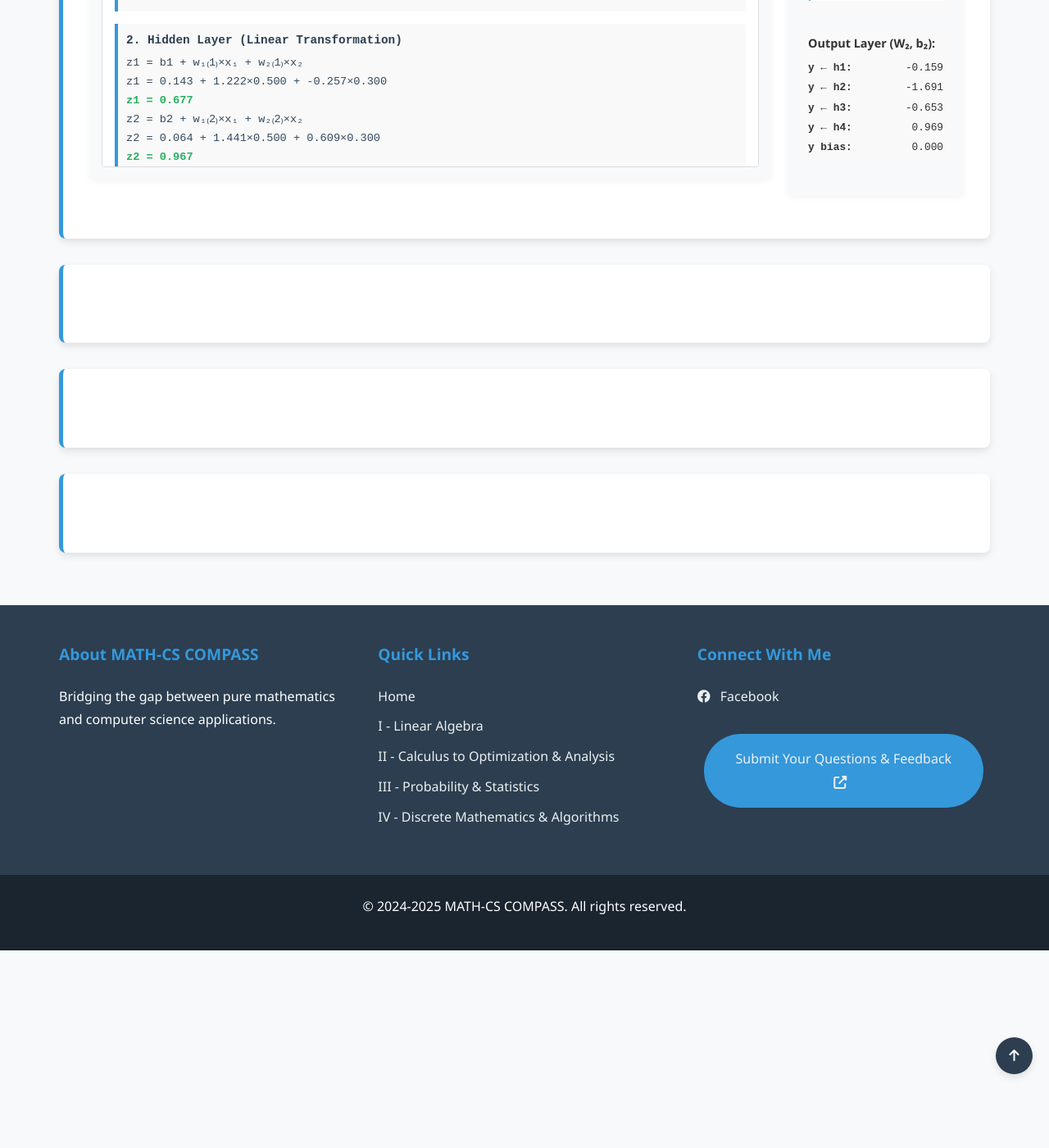
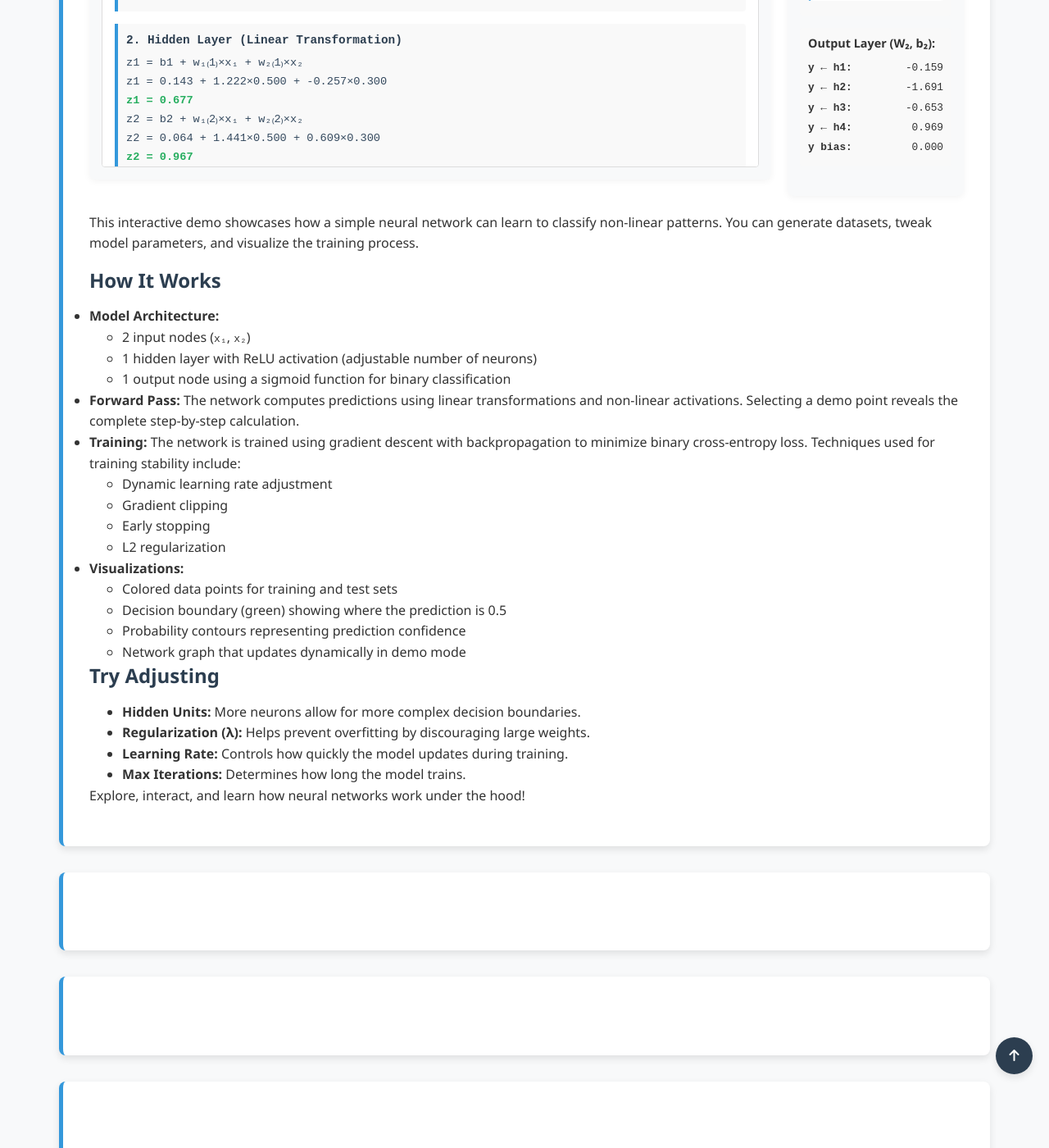
Before and after one commit to Yusukey01/yusukey01.github.io, a Jekyll site: the page built from Mathematics/Machine_learning/neural_networks.html, in a window 1280 px wide and 1400 px high, scrolled down 1966 px. Shown: the whole window at 82% size. Built offline with Jekyll 4.4.1, drawn with Linux system fonts in a browser that asks for light colours.

Commit message:
update V-4 NNs demo

```diff
--- a/Mathematics/Machine_learning/ml.html
+++ b/Mathematics/Machine_learning/ml.html
@@ -44,7 +44,7 @@ uses_python: false
                 <div class="topic-cards">
 
                     <div class="card">
-                        <div class="card-icon">AI</div>
+                        <div class="card-icon">🧠</div>
                         <h3><a href="intro_ml.html">Part 1: Intro to Machine Learning</a></h3>
                         <div class="keywords">
                             <span>Machine learning</span>
--- a/Mathematics/Machine_learning/neural_networks.html
+++ b/Mathematics/Machine_learning/neural_networks.html
@@ -27,6 +27,56 @@ uses_python: false
             <section id="demo" class="section-content">
                 <h2>Neural Networks Demo</h2>
                 <div id="neural_network_visualizer"></div>
+                <div class="nn-explanation">
+                    <p>
+                        This interactive demo showcases how a simple neural network can learn to classify non-linear patterns.
+                        You can generate datasets, tweak model parameters, and visualize the training process.
+                    </p>
+
+                    <h3>How It Works</h3>
+                    <ul>
+                        <li><strong>Model Architecture:</strong>
+                        <ul style="padding-left: 40px;">
+                            <li>2 input nodes (<code>x₁</code>, <code>x₂</code>)</li>
+                            <li>1 hidden layer with ReLU activation (adjustable number of neurons)</li>
+                            <li>1 output node using a sigmoid function for binary classification</li>
+                        </ul>
+                        </li>
+                        <li><strong>Forward Pass:</strong>
+                        The network computes predictions using linear transformations and non-linear activations. Selecting a demo point reveals the complete step-by-step calculation.
+                        </li>
+                        <li><strong>Training:</strong>
+                        The network is trained using gradient descent with backpropagation to minimize binary cross-entropy loss. Techniques used for training stability include:
+                        <ul style="padding-left: 40px;">
+                            <li>Dynamic learning rate adjustment</li>
+                            <li>Gradient clipping</li>
+                            <li>Early stopping</li>
+                            <li>L2 regularization</li>
+                        </ul>
+                        </li>
+                        <li><strong>Visualizations:</strong>
+                        <ul style="padding-left: 40px;">
+                            <li>Colored data points for training and test sets</li>
+                            <li>Decision boundary (green) showing where the prediction is 0.5</li>
+                            <li>Probability contours representing prediction confidence</li>
+                            <li>Network graph that updates dynamically in demo mode</li>
+                        </ul>
+                        </li>
+                    </ul>
+
+                    <h3>Try Adjusting</h3>
+                    <ul style="padding-left: 40px;">
+                        <li><strong>Hidden Units:</strong> More neurons allow for more complex decision boundaries.</li>
+                        <li><strong>Regularization (λ):</strong> Helps prevent overfitting by discouraging large weights.</li>
+                        <li><strong>Learning Rate:</strong> Controls how quickly the model updates during training.</li>
+                        <li><strong>Max Iterations:</strong> Determines how long the model trains.</li>
+                    </ul>
+
+                    <p>
+                        Explore, interact, and learn how neural networks work under the hood!
+                    </p>
+                    </div>
+
             </section>
 
              <section id="" class="section-content">
```
